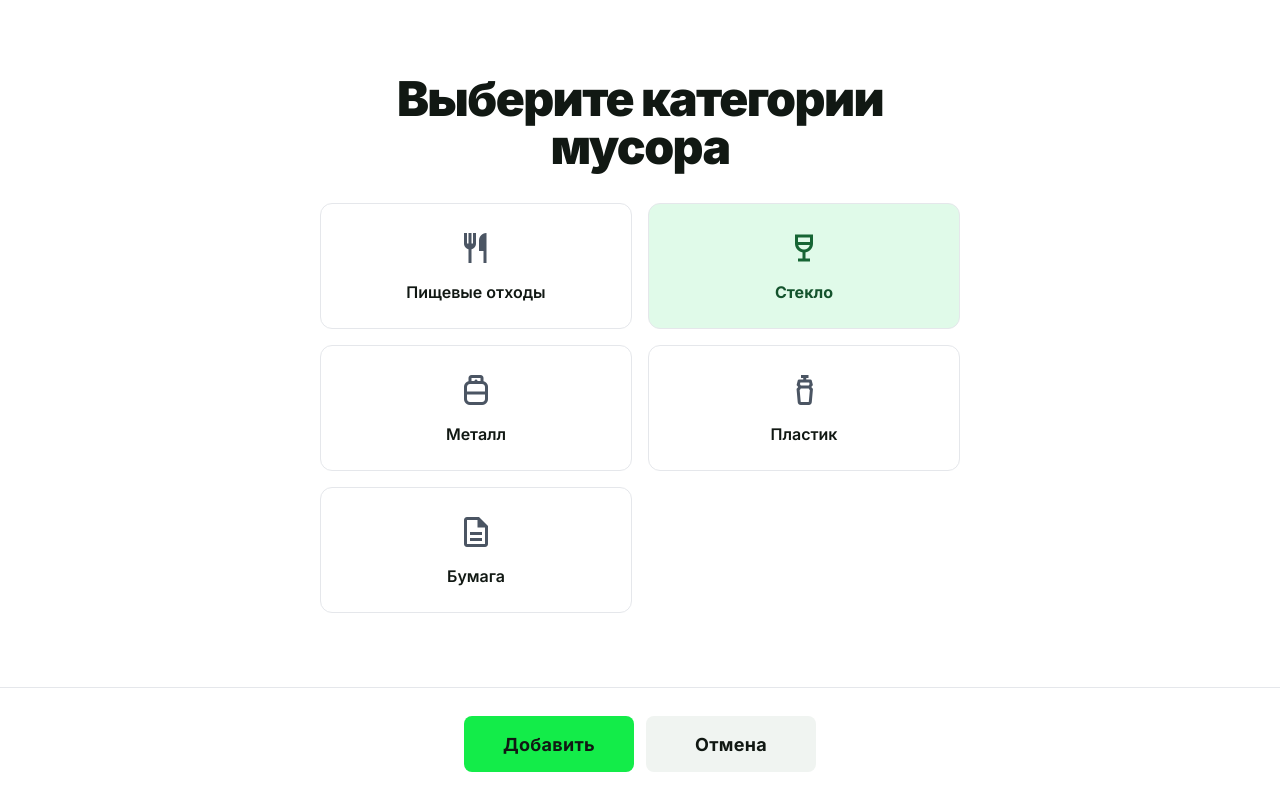
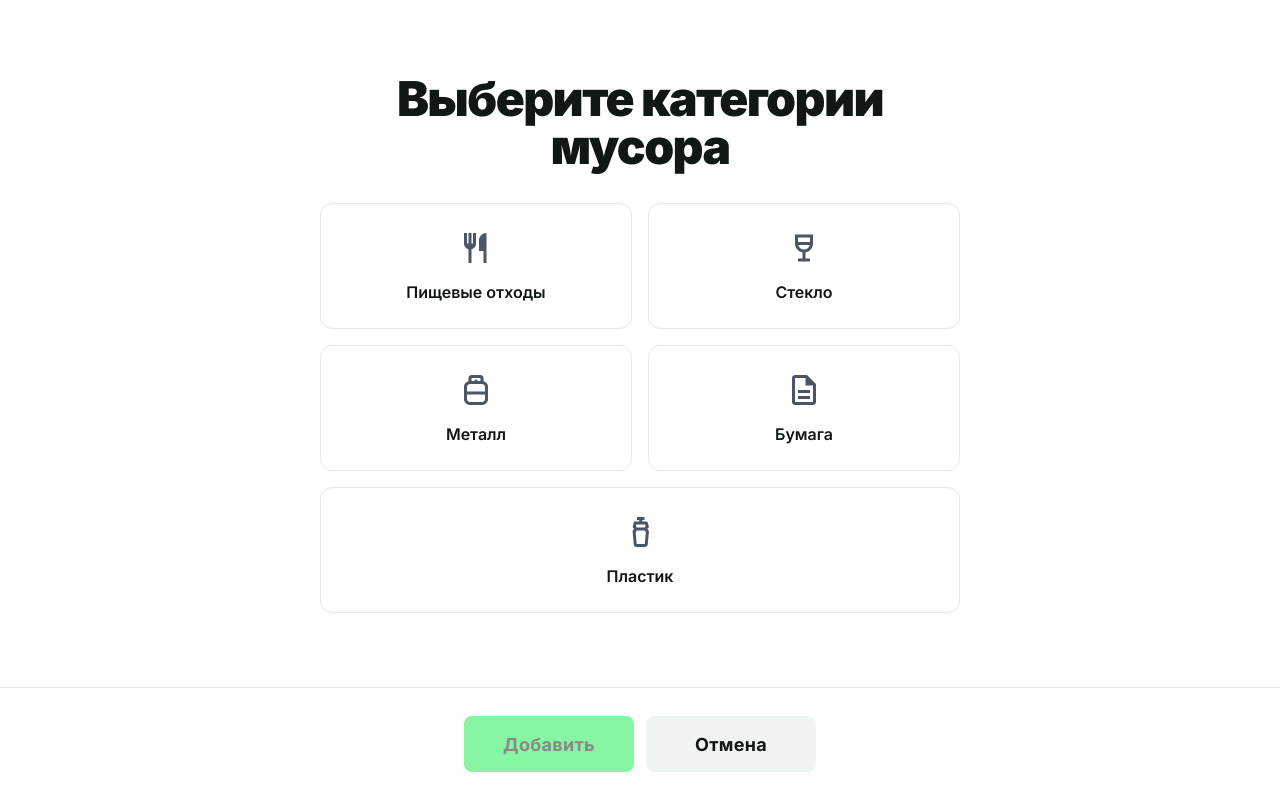
Before and after one commit to Lanutrix/hackaton2025, a React (Vite) app in the folder client/: page /waste-categories in a window 1280 px wide. Built offline with nearby package versions, Linux system fonts and the light colour scheme; no server answers.

Commit message:
fix: WasteCategories page

```diff
--- a/client/src/pages/WasteCategoriesPage.tsx
+++ b/client/src/pages/WasteCategoriesPage.tsx
@@ -11,13 +11,13 @@ const categories: Category[] = [
   { id: "food", label: "Пищевые отходы", icon: "restaurant" },
   { id: "glass", label: "Стекло", icon: "wine_bar" },
   { id: "metal", label: "Металл", icon: "propane_tank" },
+  { id: "paper", label: "Бумага", icon: "description" },
   { id: "plastic", label: "Пластик", icon: "water_bottle" },
-  { id: "paper", label: "Бумага", icon: "description" },
 ];
 
 const WasteCategoriesPage = () => {
   const navigate = useNavigate();
-  const [selected, setSelected] = useState<Set<string>>(new Set(["glass"]));
+  const [selected, setSelected] = useState<Set<string>>(new Set());
 
   const toggleSelection = (id: string) => {
     const next = new Set(selected);
@@ -28,6 +28,8 @@ const WasteCategoriesPage = () => {
     }
     setSelected(next);
   };
+
+  const hasSelection = selected.size > 0;
 
   return (
     <div className="relative flex h-screen min-h-screen w-full flex-col bg-white text-black overflow-hidden font-display">
@@ -49,7 +51,7 @@ const WasteCategoriesPage = () => {
                     onClick={() => toggleSelection(category.id)}
                     className={`group/item relative cursor-pointer flex flex-col items-center justify-center gap-3 p-6 rounded-xl border border-gray-200 hover:border-gray-300 transition-all duration-200 ${
                       isSelected ? "bg-[#E0FAE9]" : "bg-transparent"
-                    }`}
+                    } ${category.id === "plastic" ? "col-span-2" : ""}`}
                     data-state={isSelected ? "selected" : undefined}
                   >
                     <span
@@ -71,9 +73,10 @@ const WasteCategoriesPage = () => {
           <div className="flex justify-center w-full">
             <div className="flex flex-col sm:flex-row flex-1 gap-3 px-4 py-3 justify-center max-w-sm">
               <button
-                className="flex w-full sm:w-auto flex-1 min-w-[84px] cursor-pointer items-center justify-center overflow-hidden rounded-lg h-14 px-5 bg-primary text-[#111813] text-lg font-bold leading-normal tracking-[0.015em] hover:bg-opacity-90 transition-opacity"
+                className="flex w-full sm:w-auto flex-1 min-w-[84px] cursor-pointer items-center justify-center overflow-hidden rounded-lg h-14 px-5 bg-primary text-[#111813] text-lg font-bold leading-normal tracking-[0.015em] hover:bg-opacity-90 transition-opacity disabled:opacity-50 disabled:cursor-not-allowed"
                 type="button"
-                onClick={() => navigate("/auth")}
+                onClick={() => hasSelection && navigate("/auth")}
+                disabled={!hasSelection}
               >
                 <span className="truncate">Добавить</span>
               </button>
```
